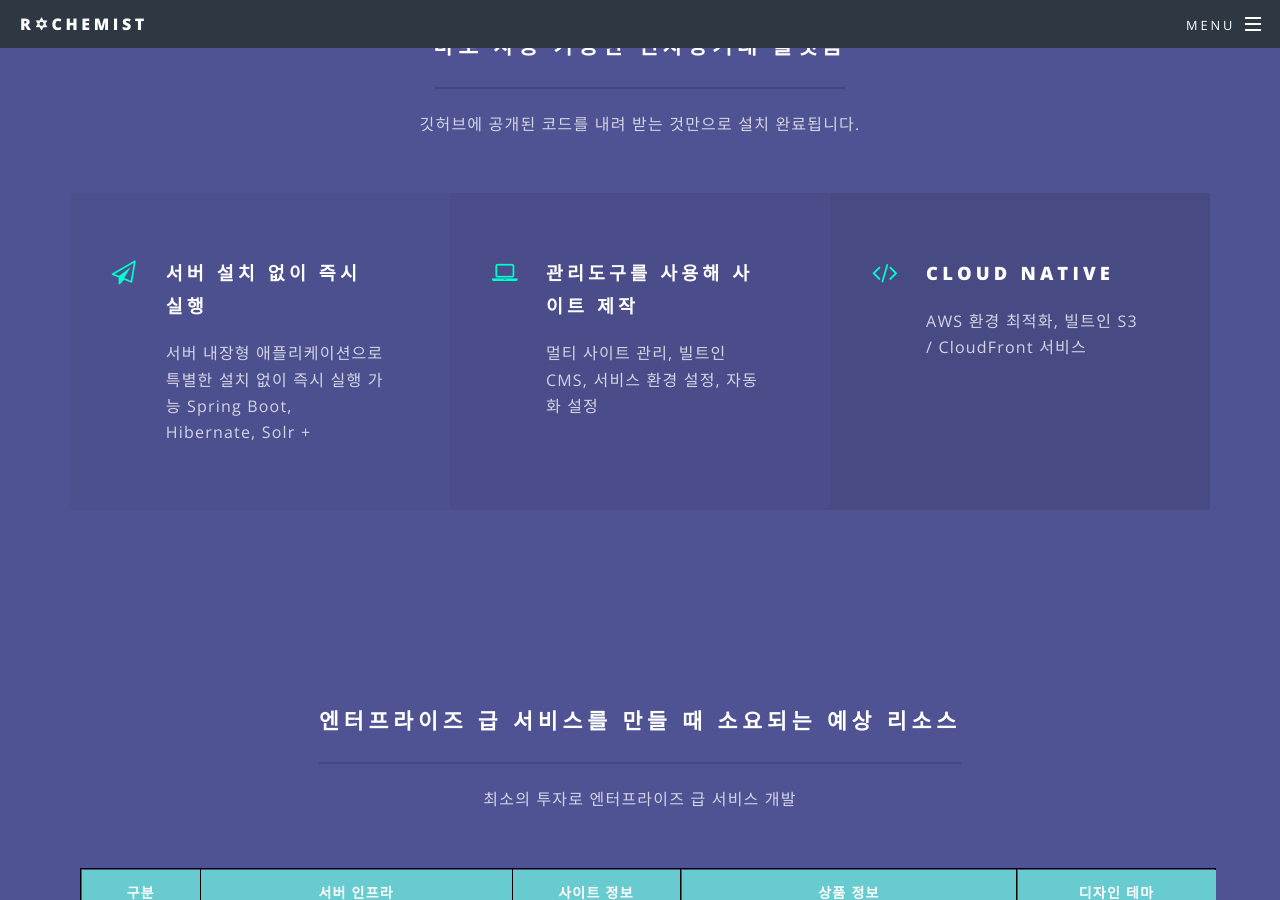
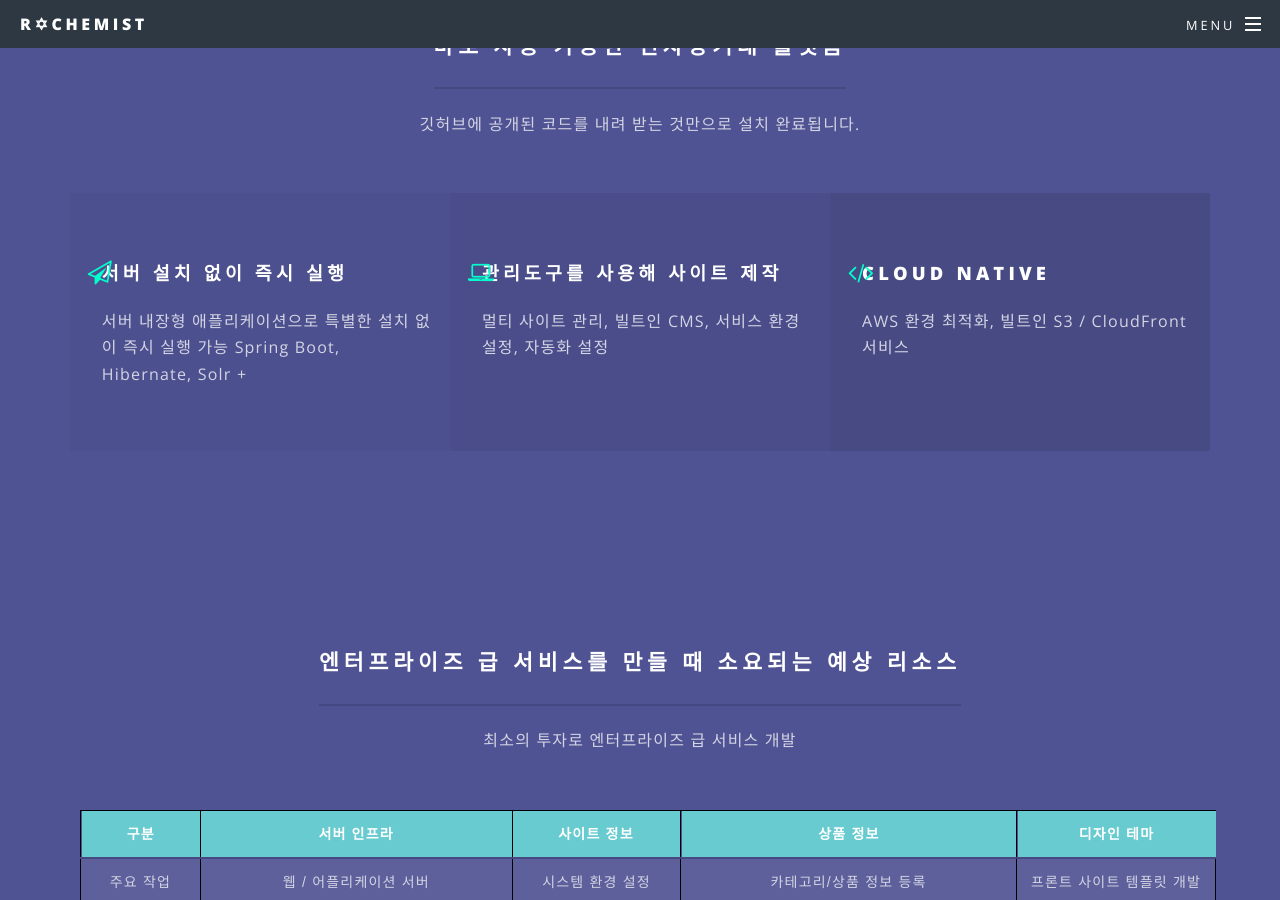
Before and after one commit to rchemist/rchemist.github.io, a Jekyll site: the page built from index.html, in a window 1280 px wide and 900 px high, scrolled down 969 px. Built offline with Jekyll 4.4.1, drawn with Linux system fonts in a browser that asks for light colours; some of the changed text lies outside the part shown.

```diff
--- a/css/ie9.scss
+++ b/css/ie9.scss
@@ -24,7 +24,7 @@
 		}
 
 		.content {
-			@include padding(1em, 1em);
+			@include padding(4em, 4em);
 			display: inline-block;
 		}
 
--- a/css/main.scss
+++ b/css/main.scss
@@ -894,7 +894,7 @@ $baseurl: '{{ site.baseurl }}/images';
 		width: 100%;
 
 		li {
-			@include padding(4em, 4em, (0,0,0,2em));
+			@include padding(4em, 1em, (0,0,0,1em));
 			display: block;
 			position: relative;
 			text-align: left;
@@ -912,7 +912,7 @@ $baseurl: '{{ site.baseurl }}/images';
 				display: block;
 				color: _palette(accent2, bg);
 				position: absolute;
-				left: 1.75em;
+				left: 0.75em;
 				top: 2.75em;
 				font-size: 1.5em;
 			}
--- a/index.html
+++ b/index.html
@@ -245,7 +245,7 @@ layout: landing
 							</header>
 							<ul class="features">
 								<li class="icon fa-paper-plane-o">
-									<h3>전자상거래의 핵심을 담은 도메인</h3>
+									<h3>전자상거래 핵심을 담은 도메인</h3>
 									<p>하나의 플랫폼으로 모든 종류의 상품, 카테고리, 재고를 관리하고 판매할 수 있음<br />
 										멀티 서비스, 옴니채널, 구독 결제 서비스, …
 									</p>
```
